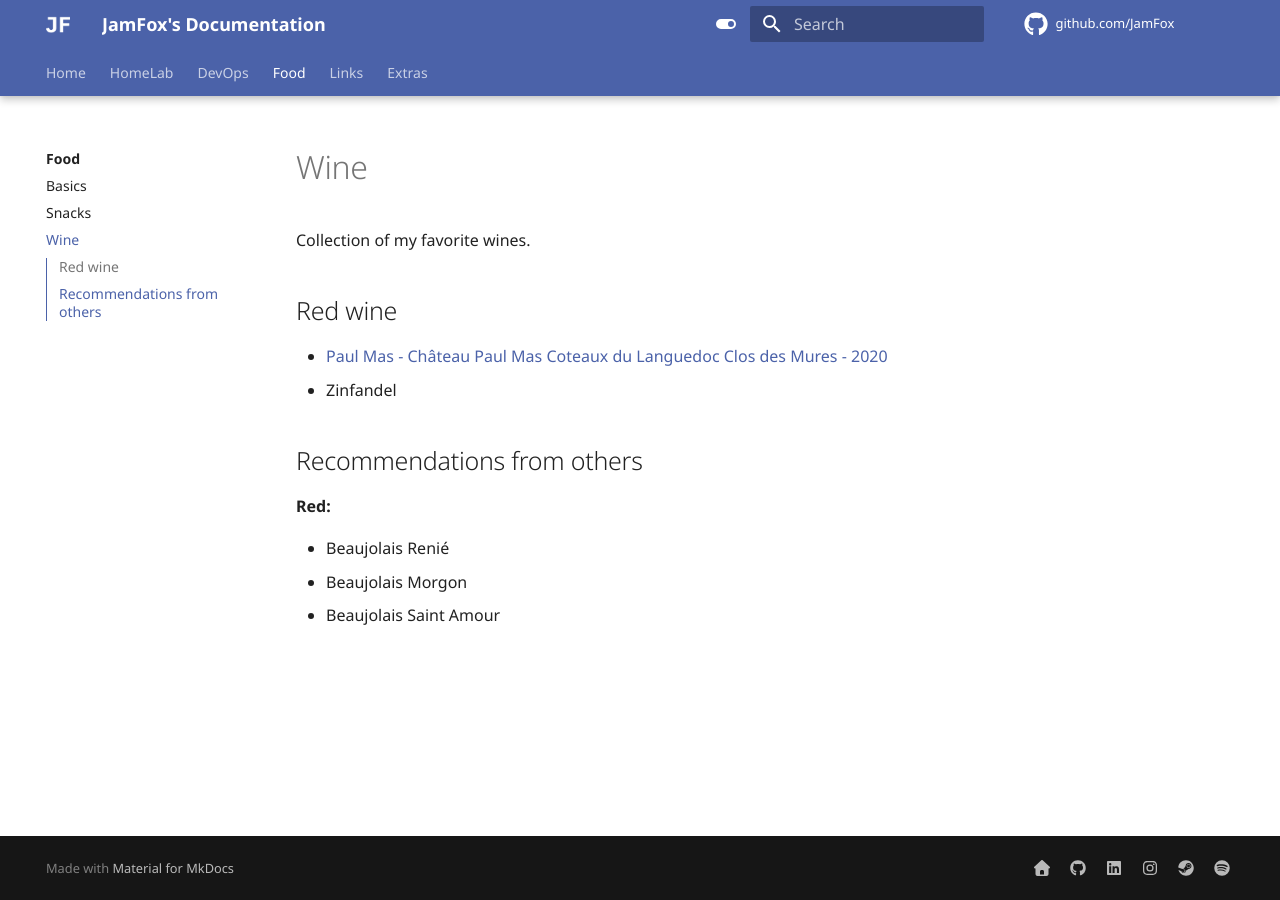
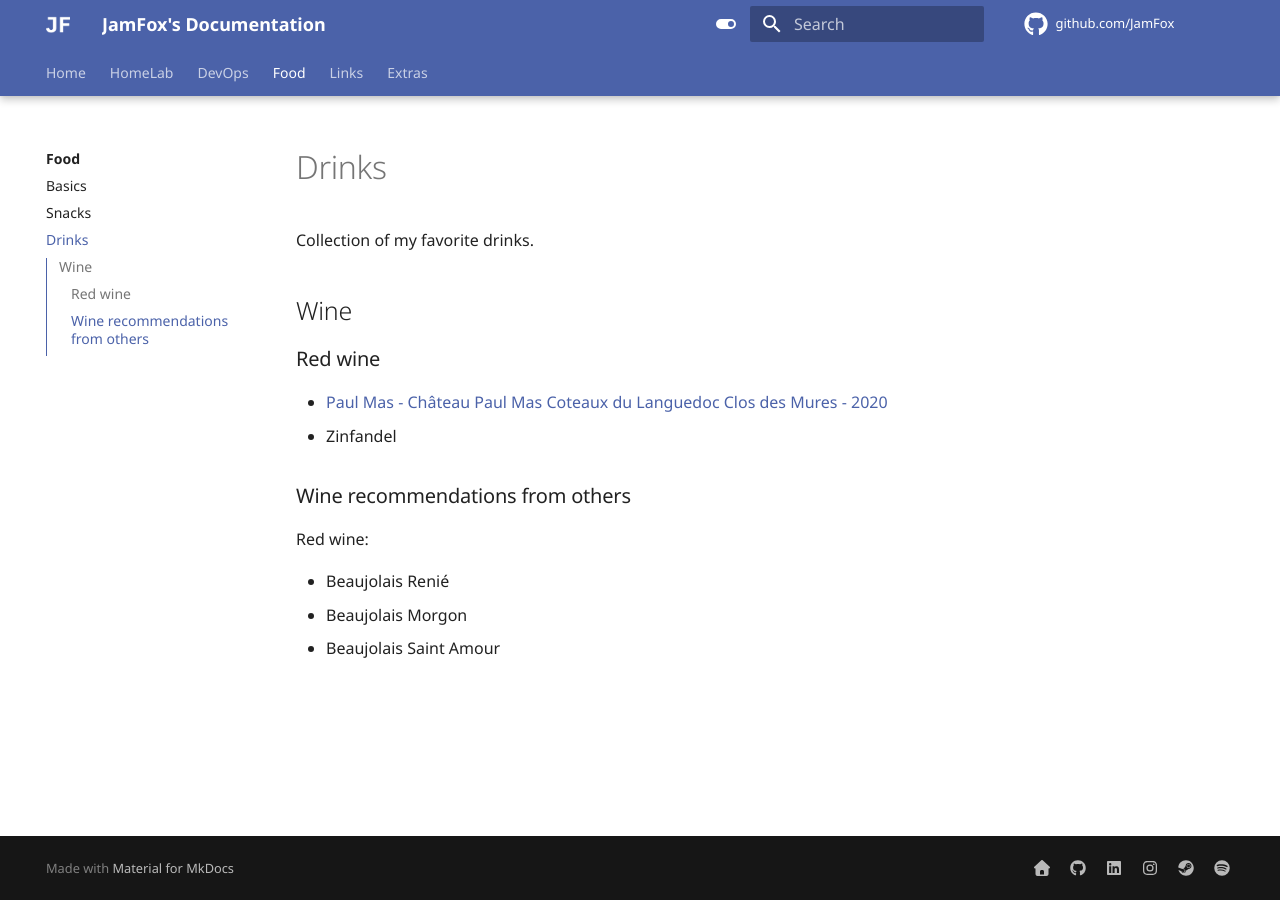
Before and after one commit to JamFox/docs.jamfox.dev, an MkDocs documentation site: the page built from docs/content/food/drinks.md, in a window 1280 px wide. Built offline with MkDocs 1.6.1 and Material for MkDocs 9.7.7, drawn with Linux system fonts in a browser that asks for light colours; comment, search, counter and statistics services are not loaded.

Commit message:
change wines to more general, drinks

```diff
--- a/docs/content/food/wine.md
+++ b/docs/content/food/drinks.md
@@ -1,17 +1,19 @@
 ---
-title: "Wine"
+title: "Drinks"
 ---
 
-Collection of my favorite wines.
+Collection of my favorite drinks.
 
-## Red wine
+## Wine
+
+### Red wine
 
 - [Paul Mas - Château Paul Mas Coteaux du Languedoc Clos des Mures - 2020](https://www.vivino.com/FR/en/paul-mas-chateau-paul-mas-coteaux-du-languedoc-clos-des-mures)
 - Zinfandel
 
-## Recommendations from others
+### Wine recommendations from others
 
-**Red:**
+Red wine:
 
 - Beaujolais Renié
 - Beaujolais Morgon
--- a/mkdocs.yml
+++ b/mkdocs.yml
@@ -35,7 +35,7 @@ nav:
       - content/food/index.md
       - Basics: content/food/basics.md
       - Snacks: content/food/snacks.md
-      - Wine: content/food/wine.md
+      - Drinks: content/food/drinks.md
   - Links:
       - content/links/index.md
       - Essays & Articles: content/links/essays.md
```
